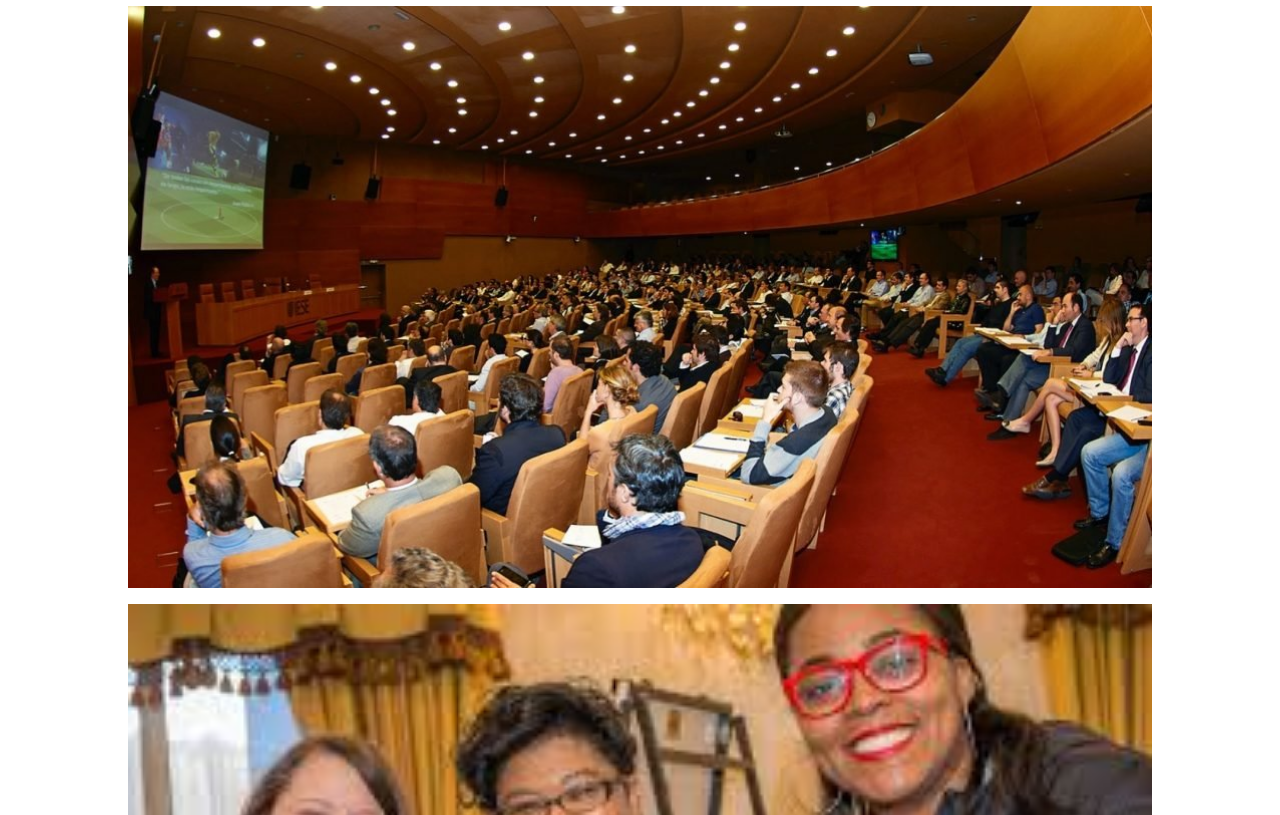
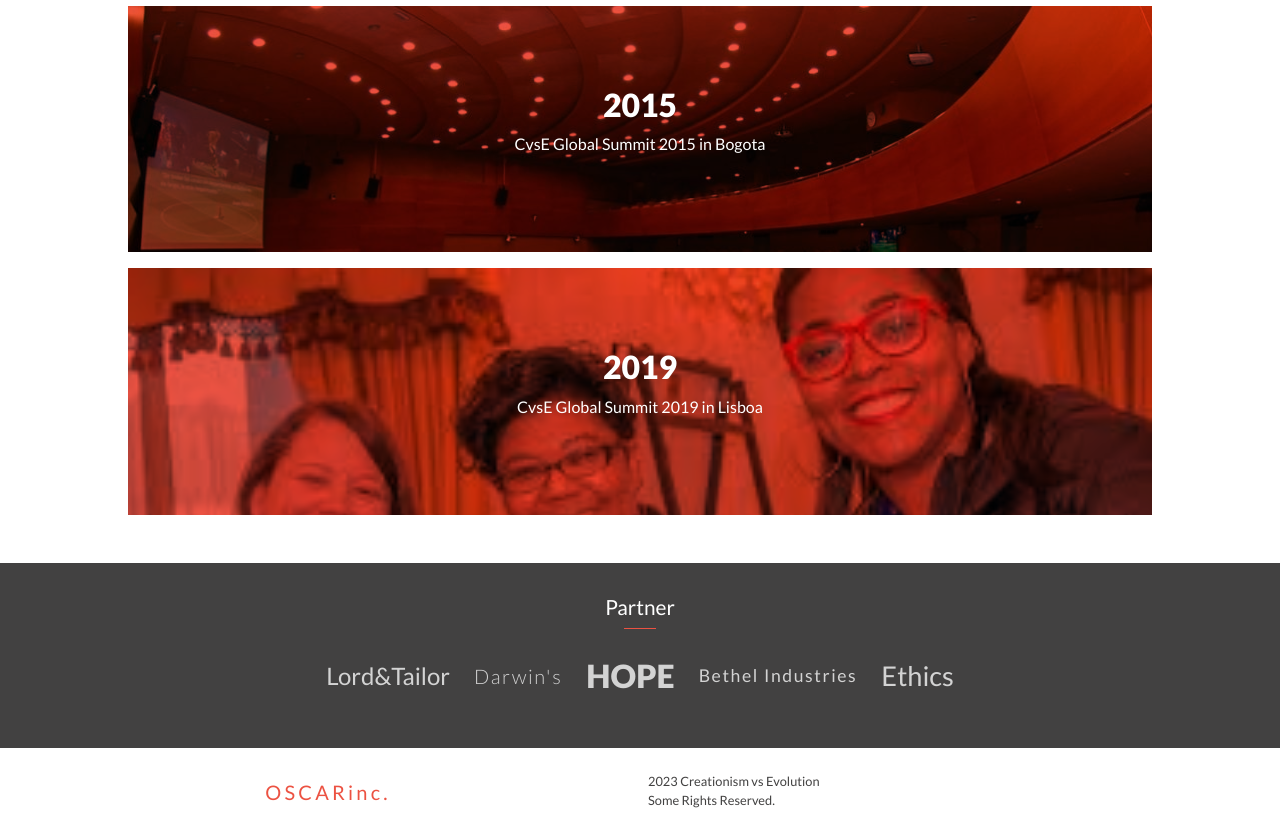
Before and after one commit to oovillagran/Global-Summit-Conference-, a website: page about.html in a window 1280 px wide. Shown: the part 1440-2255 px from the top of the page. Drawn offline with nearby package versions, Linux system fonts and the light colour scheme.

Commit message:
Add about footer

```diff
--- a/about.html
+++ b/about.html
@@ -136,31 +136,41 @@
         which took place in Bogota and in Lisboa.
       </p>
       <div class="conference-images">
-        <img class="conference1" src="Images/conference1.png" alt="Conference in Bogota">
-        <img class="conference2" src="Images/conference2.png" alt="Conference in Lisboa">
+        <div class="conference1">
+          <h6 class="conference-year">2015</h6>
+          <p class="conference-prev">CvsE Global Summit 2015 in Bogota</p>
+        </div>
+        <div class="conference2">
+          <h6 class="conference-year">2019</h6>
+          <p class="conference-prev">CvsE Global Summit 2019 in Lisboa</p>
+        </div>
+        <!-- <img class="conference1" src="Images/conference1.png" alt="Conference in Bogota"> -->
+        <!-- <img class="conference2" src="Images/conference2.png" alt="Conference in Lisboa"> -->
       </div>
 
     </section>
 
   </main>
 
-  <footer>
+  <footer class="footer-about">
     <div class="partner">
       <h6 class="partner-title">Partner</h6>
       <div class="bar-footer"></div>
       <ul class="footer-partners">
-        <li><a href="#">Lord&Tailor</a></li>
-        <li><a href="#">Darwin's</a></li>
-        <li><a href="#">Lord&Tailor</a></li>
-        <li><a href="#">Bethel</a></li>
-        <li><a href="#">Ethics</a></li>
+        <li class="footer-item"><a class="partner1" href="#">Lord&Tailor</a></li>
+        <li class="footer-item"><a class="partner2" href="#">Darwin's</a></li>
+        <li class="footer-item"><a class="partner3" href="#">HOPE</a></li>
+        <li class="footer-item"><a class="partner4" href="#">Bethel Industries</a></li>
+        <li class="footer-item"><a class="partner5" href="#">Ethics</a></li>
       </div>
     </div>
 
     <div class="copyright">
-      <a class="navbar-brand logo" href="#">OSCARinc.</a>
-      <p class="rights">2023 Creationism vs Evolution</p>
-      <p class="rights">Some Rights Reserved.</p>
+      <a class="navbar-brand logo-footer" href="#">OSCARinc.</a>
+      <div class="rights">
+        <p class="rights-declaration">2023 Creationism vs Evolution</p>
+        <p class="rights-declaration">Some Rights Reserved.</p>
+      </div>
     </div>
 
 
--- a/styles.css
+++ b/styles.css
@@ -261,6 +261,10 @@ body {
   border: 2px solid #424141;
 }
 
+.see-past {
+  padding-bottom: 3rem;
+}
+
 .see-title {
   text-align: center;
   margin: 2rem 0 0.5rem;
@@ -282,3 +286,130 @@ body {
   margin: auto;
   gap: 1rem;
 }
+
+.conference1 {
+  background-color: #ec5242;
+  background-image: url(Images/conference1.png);
+  background-repeat: no-repeat;
+  /* width: 100%; */
+  color: #fff;
+  text-align: center;
+  padding-top: 5rem;
+  padding-bottom: 5rem;
+  background-size: cover;
+  background-blend-mode: multiply;
+}
+
+.conference2 {
+  background-color: #ec5242;
+  background-image: url(Images/conference2.png);
+  background-repeat: no-repeat;
+  /* width: 100%; */
+  color: #fff;
+  text-align: center;
+  padding-top: 5rem;
+  padding-bottom: 5rem;
+  background-size: cover;
+  background-blend-mode: multiply;
+}
+
+.conference-year {
+  font-size: 2rem;
+  font-weight: 900;
+}
+
+.partner {
+  background-color: #424141;
+  color: #fff;
+  padding: 2rem;
+}
+
+.partner-title {
+  text-align: center;
+  /* padding: 0 0 0.5rem; */
+  font-size: 1.30rem;
+}
+
+.bar-footer {
+  background-color: #ec5242;
+  width: 2rem;
+  height: 0.03rem;
+  margin: auto auto 1.5rem;
+}
+
+.footer-partners {
+  list-style: none;
+  padding: 0;
+  display: flex;
+  flex-wrap: wrap;
+  justify-content: center;
+  align-items: center;
+  gap: 1.5rem;
+}
+
+.footer-item a{
+  text-decoration: none;
+  color: #d3d3d3;
+  /* margin: 0; */
+  /* border: #ec5242 1px solid; */
+
+}
+
+.footer-item a:hover {
+  color: #fff;
+}
+
+.partner1 {
+  font-size: 1.5rem;
+}
+
+.partner2 {
+  font-size: 1.25rem;
+  font-weight: 300;
+  letter-spacing: 0.1rem;
+}
+
+.partner3 {
+  font-size: 2rem;
+  font-weight: 800;
+}
+
+.partner4 {
+  font-size: 1.1rem;
+  letter-spacing: 0.1rem;
+}
+
+.partner5 {
+  font-size: 1.7rem;
+}
+
+
+.copyright {
+  display: flex;
+  padding: 1.5rem;
+}
+
+.logo-footer {
+  color: #ec5242;
+  flex: 1;
+  margin: auto;
+  text-align: center;
+  font-size: 1rem;
+  letter-spacing: 0.2rem;
+}
+
+.rights-declaration {
+  font-size: 0.8rem;
+  color: #424141;
+  margin: 0;
+}
+
+.rights {
+  flex: 1;
+}
+
+/* desktop media querie */
+
+@media only screen {
+
+}
```
Also changed, not shown: index.html (line endings or trailing spaces).
